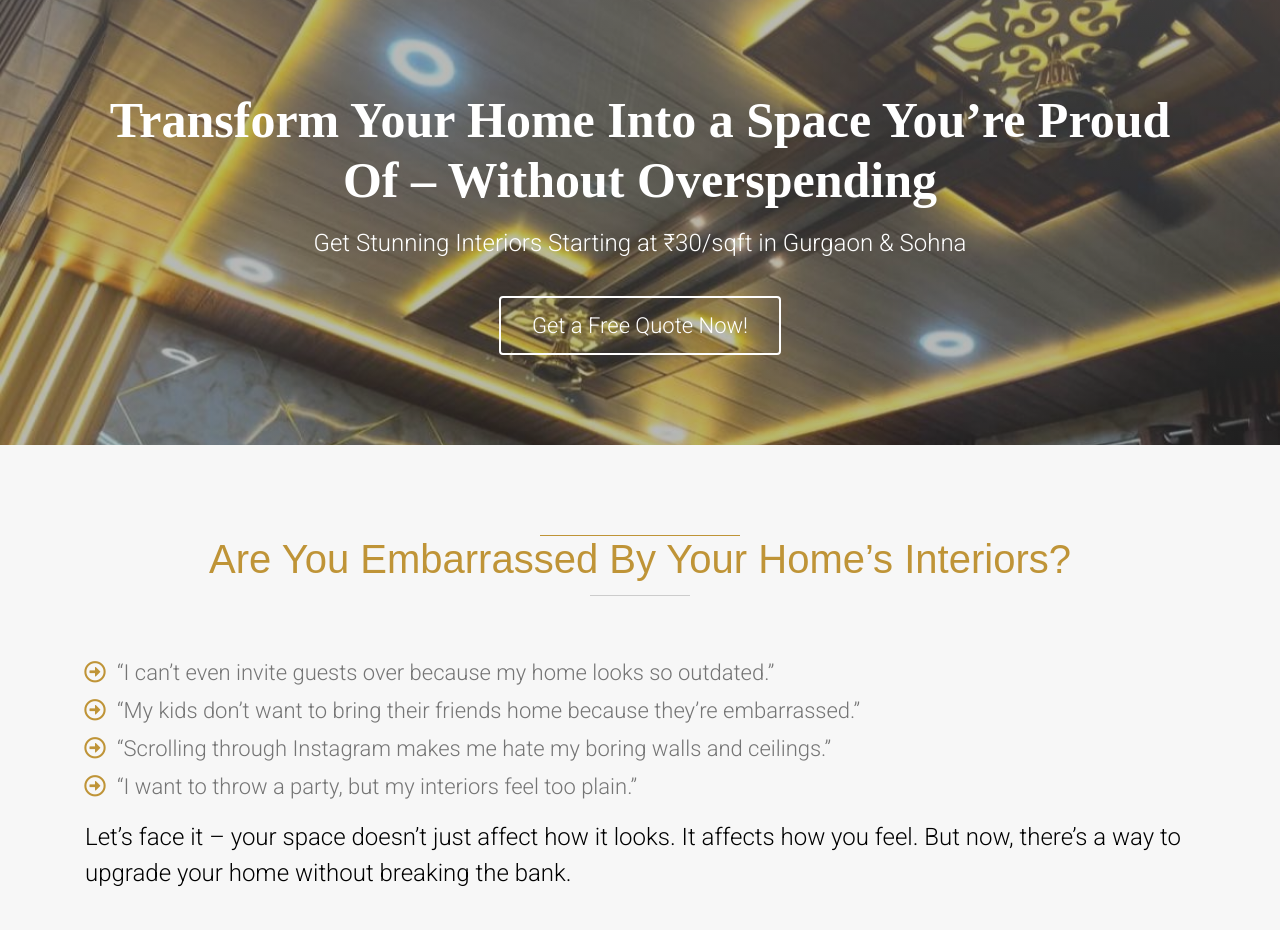
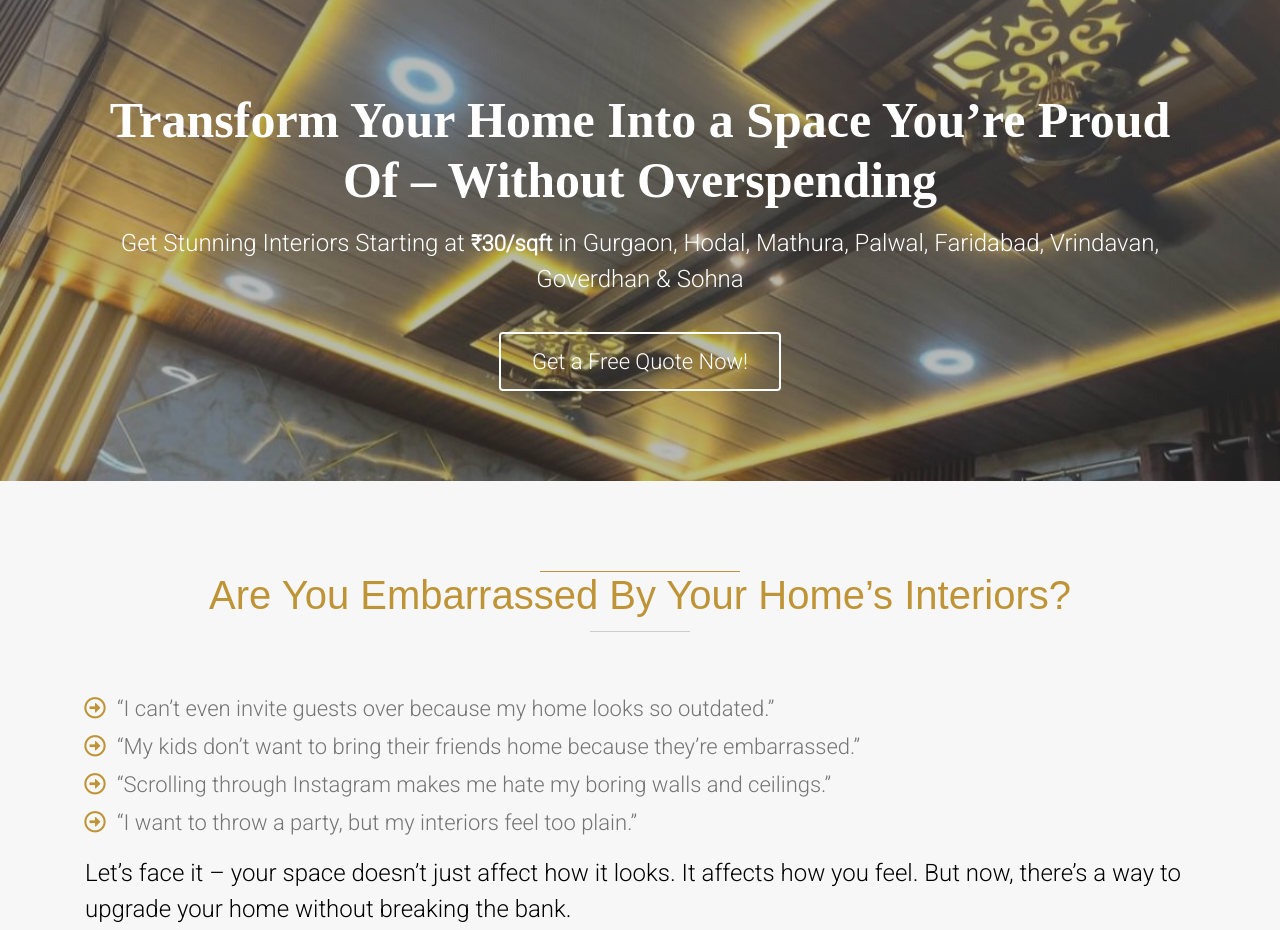
Before and after one commit to Sakshibhatia06/lavishlayerslp2, a plain HTML site: page index.html in a window 1280 px wide. Shown: the top 930 px of the page. Drawn offline with nearby package versions, Linux system fonts and the light colour scheme.

Commit message:
Update index.html

```diff
--- a/index.html
+++ b/index.html
@@ -45,7 +45,7 @@
                     <div class="col-md-12">
                         <div class="header-content">
                             <h2>Transform Your Home Into a Space You’re Proud Of – Without Overspending</h2>
-                            <p>Get Stunning Interiors Starting at ₹30/sqft in Gurgaon & Sohna</p>
+                            <p>Get Stunning Interiors Starting at <span class="highlight">₹30/sqft</span> in Gurgaon, Hodal, Mathura, Palwal, Faridabad, Vrindavan, Goverdhan & Sohna</p>
                             <a class="btn" href="#contact">
                                 <button>Get a Free Quote Now!</button>
                             </a>
```
